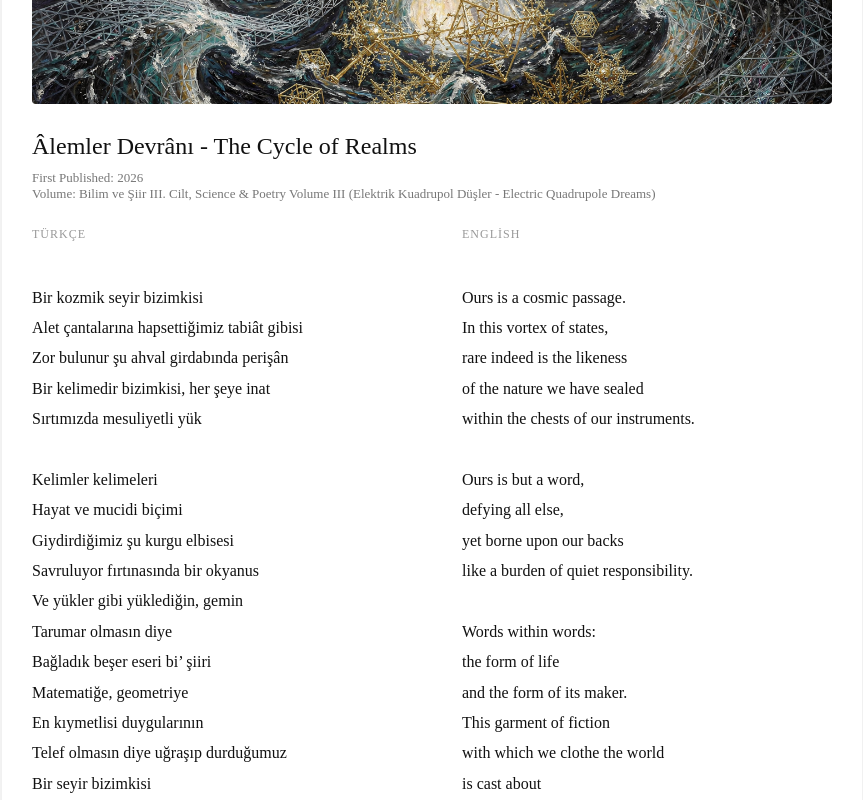
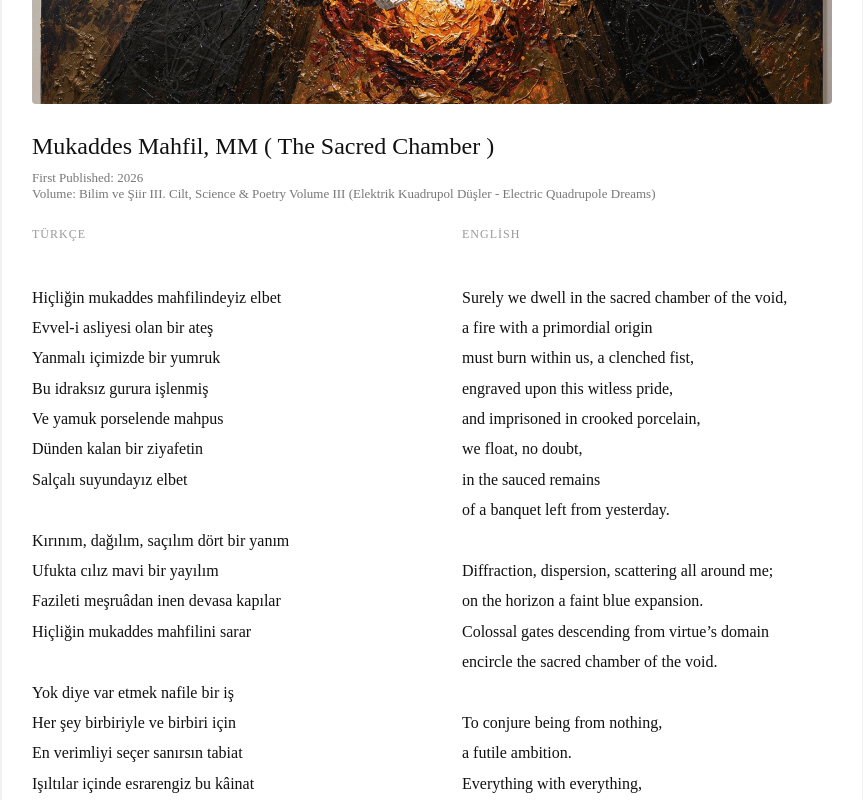
Before and after one commit to burakcemcoskun/poetry-archive, a plain HTML site: page index.html in a window 1280 px wide. Shown: the part 880-1680 px from the top of the page, without its empty margins (208-1071 px from the left). Drawn offline with nearby package versions, Linux system fonts and the light colour scheme.

Commit message:
Update index.html

```diff
--- a/index.html
+++ b/index.html
@@ -149,6 +149,128 @@ header h1{
 <div class="archive">
 
 <!-- ================= POEM ================= -->
+
+<!-- ================= POEM ================= -->
+
+<div class="poem"
+data-image="mmm.jpg"
+data-link="https://burakcemcoskun.blogspot.com/2026/02/2026nn-siirleri-poems-of-2026-bilim-ve.html">
+
+<img class="book-cover">
+
+<div class="poem-title">
+Mukaddes Mahfil, MM ( The Sacred Chamber )
+</div>
+
+<div class="meta">
+First Published: 2026<br>
+Volume: Bilim ve Şiir III. Cilt, Science & Poetry Volume III (Elektrik Kuadrupol Düşler - Electric Quadrupole Dreams)
+</div>
+
+<div class="grid">
+
+<div>
+<div class="lang-title">Türkçe</div>
+<div class="text">
+Hiçliğin mukaddes mahfilindeyiz elbet
+Evvel-i asliyesi olan bir ateş
+Yanmalı içimizde bir yumruk
+Bu idraksız gurura işlenmiş
+Ve yamuk porselende mahpus
+Dünden kalan bir ziyafetin
+Salçalı suyundayız elbet
+
+Kırınım, dağılım, saçılım dört bir yanım
+Ufukta cılız mavi bir yayılım
+Fazileti meşruâdan inen devasa kapılar
+Hiçliğin mukaddes mahfilini sarar
+
+Yok diye var etmek nafile bir iş
+Her şey birbiriyle ve birbiri için
+En verimliyi seçer sanırsın tabiat
+Işıltılar içinde esrarengiz bu kâinat
+
+Eş çemberlerinden tırmanıyoruz tek yumruk
+Kiminin düşü sağlam kimininki soluk
+Evvelden miras bir ziyafetin
+Salçalı suyundayız
+
+Dön bak şu gafile, gönül gözüne atılan bi zar
+Medeniyetsiz bir barbar ve nehirleri taşar
+Akıl akıyor akın akın akış içinde rahat
+Evvelden bir ziyafetin suyuna düşer
+
+Oysa yanmalı içinde bi’ yumruk
+Kırınım, saçılım, dağılım
+Sarılsa da dört bir yanın
+Göz kırpmalı cılız maviye
+Üst üste gelişe karşı bir zihin
+Çünkü her şey birbiriyle
+Ve birbiri için.
+
+
+</div>
+</div>
+
+<div>
+<div class="lang-title">English</div>
+<div class="text">
+Surely we dwell in the sacred chamber of the void,
+a fire with a primordial origin
+must burn within us, a clenched fist,
+engraved upon this witless pride,
+and imprisoned in crooked porcelain,
+we float, no doubt,
+in the sauced remains
+of a banquet left from yesterday.
+
+Diffraction, dispersion, scattering all around me;
+on the horizon a faint blue expansion.
+Colossal gates descending from virtue’s domain
+encircle the sacred chamber of the void.
+
+To conjure being from nothing,
+a futile ambition.
+Everything with everything,
+and everything for everything.
+You would think that nature chooses the most efficient,
+yet this mysterious universe
+glitters in riddles of light.
+
+From twin circles we climb, one fist together;
+some bear a dream of iron, others pale and thin.
+Again we drift within the broth
+of a banquet inherited from before.
+
+Turn and look at this heedless one,
+a veil cast upon the eye of the heart.
+A barbarian without a civilization,
+and the rivers overflow.
+Reason flows in torrents,
+moving easily within the current,
+until it falls again
+into the broth of an ancient feast.
+Yet within you
+a fist must burn.
+
+Diffraction, scattering, dispersion,
+though they wrap you on every side,
+the mind must still blink
+toward the faint blue.
+A mind that rises
+against the piling of events,
+for everything is with everything,
+and everything for everything.
+
+
+</div>
+  <small><i>Dedicated to the spirit of Goethe’s Farbenlehre and Faust</i></small>
+</div>
+
+</div>
+</div>
+
+<!-- ================= POEM END ================= -->
 
 <div class="poem"
 data-image="alem.jpg"
```
